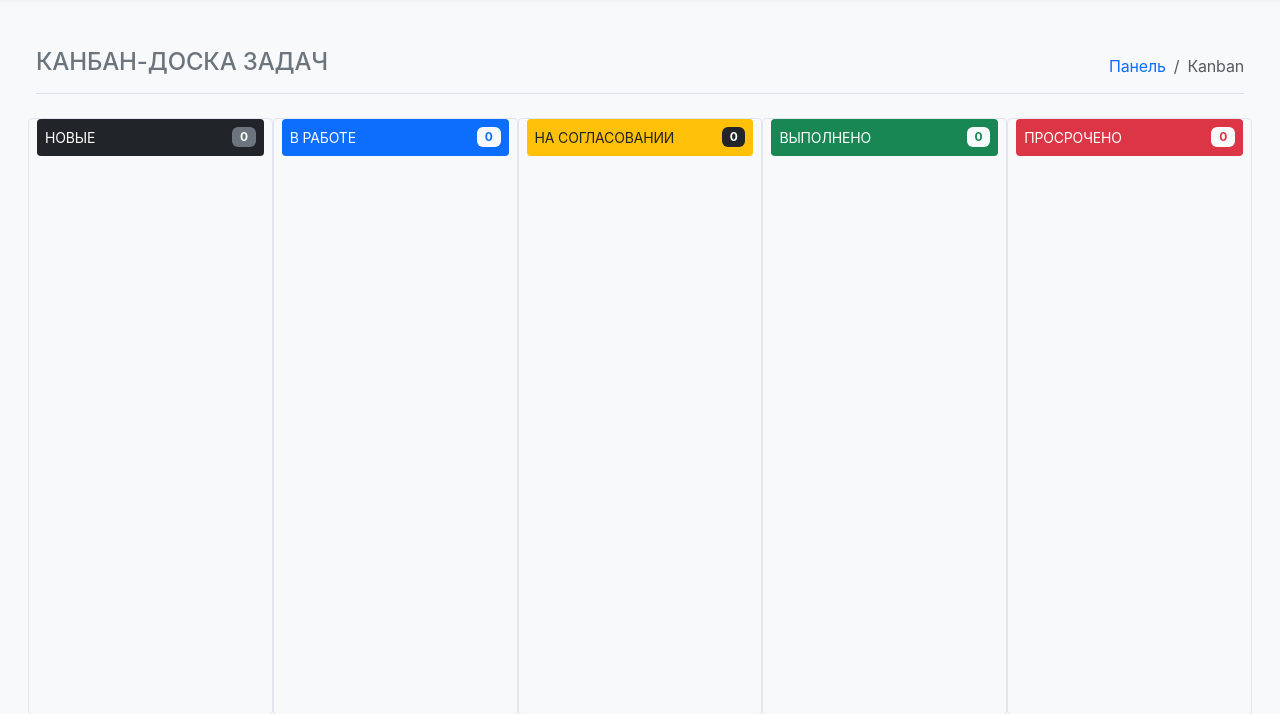
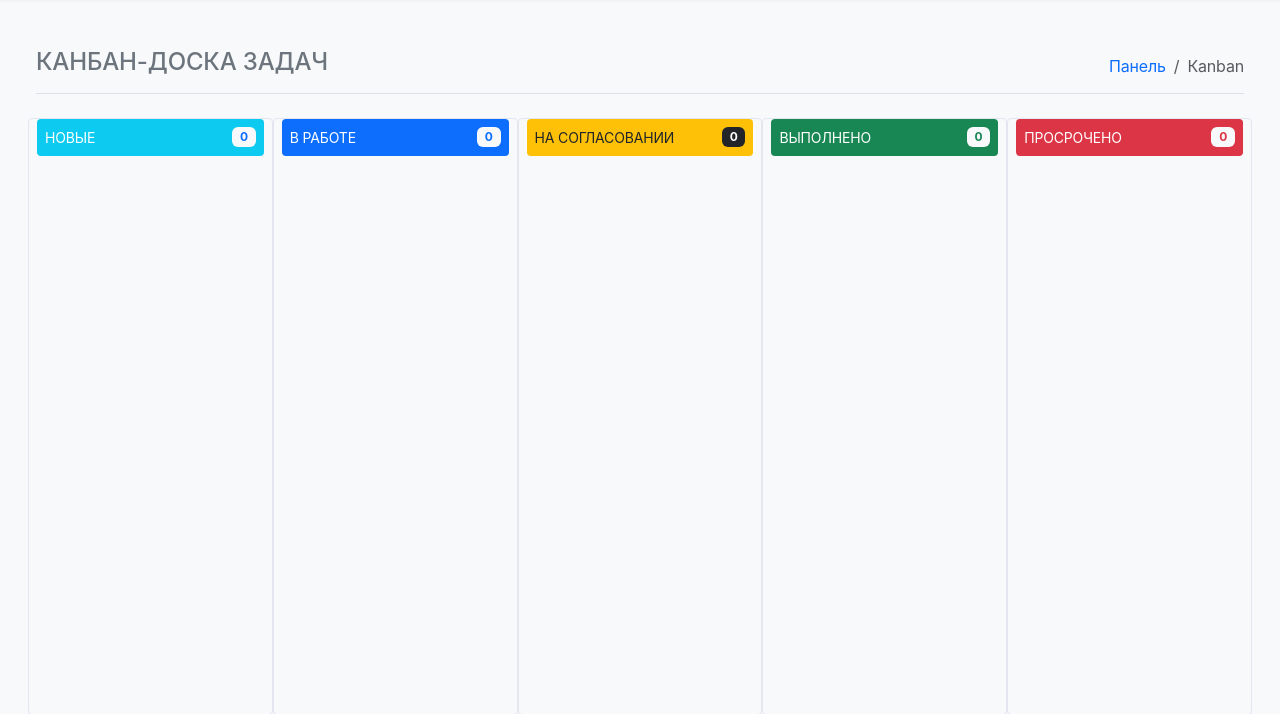
Before and after one commit to Vatulin/task_manager, a Django app: page /analytics/kanban/ in a window 1280 px wide. Shown: the part 57-771 px from the top of the page. Run offline with Django 5.2, Linux system fonts and the light colour scheme; the visitor is signed in with stand-in values (Sample User, id 1); data comes from the database, SQL or seed files in the repository; data that the repository does not hold is empty; some libraries are stand-ins or nearby versions.

Commit message:
add new color to kanban, fix admin dash

```diff
--- a/task_manager/templates/analytics/kanban.html
+++ b/task_manager/templates/analytics/kanban.html
@@ -18,9 +18,9 @@
     <div class="row g-3" id="kanban-board" data-csrf="{{ csrf_token }}">
 
         <div class="col-12 col-md-2-4 kanban-column" data-status="NEW">
-            <div class="p-2 mb-2 bg-dark text-white rounded-1 d-flex justify-content-between align-items-center">
+            <div class="p-2 mb-2 bg-info text-white rounded-1 d-flex justify-content-between align-items-center">
                 <span class="small font-weight-bold text-uppercase">Новые</span>
-                <span class="badge bg-secondary column-count">{{ tasks_new.count }}</span>
+                <span class="badge bg-light column-count text-primary">{{ tasks_new.count }}</span>
             </div>
             <div class="kanban-cards-container p-1">
                 {% for task in tasks_new %}
--- a/task_manager/templates/users/dashboard.html
+++ b/task_manager/templates/users/dashboard.html
@@ -36,7 +36,7 @@
             <h3 class="h6 text-secondary fw-bold mb-3 uppercase-tracking">Глобальные действия</h3>
             <div class="d-flex flex-wrap gap-2 button-action-group">
                 <a href="/admin/" target="_blank" class="btn btn-sm btn-custom-primary font-monospace">
-                    Django Admin
+                    Админка
                 </a>
                 <a href="{% url 'tasks:task_list' %}" class="btn btn-sm btn-custom-secondary">
                     Аудит задач
```
